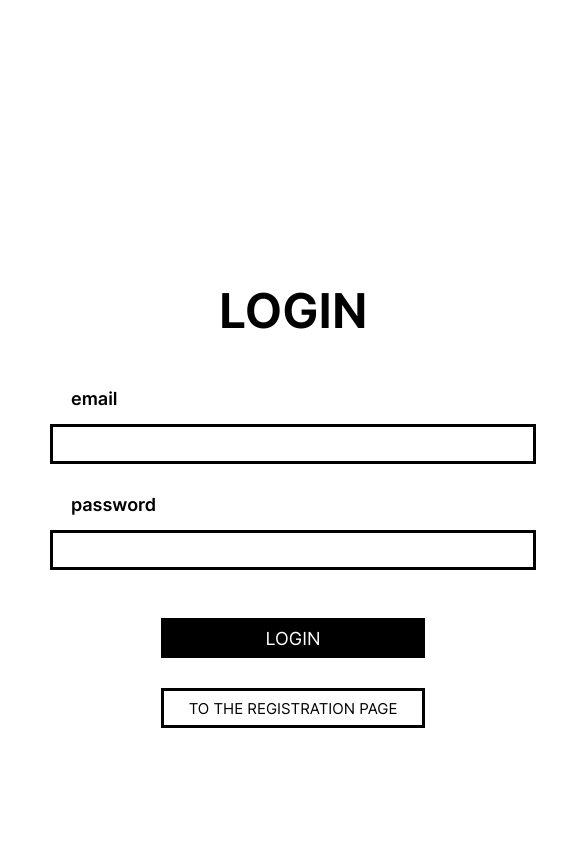
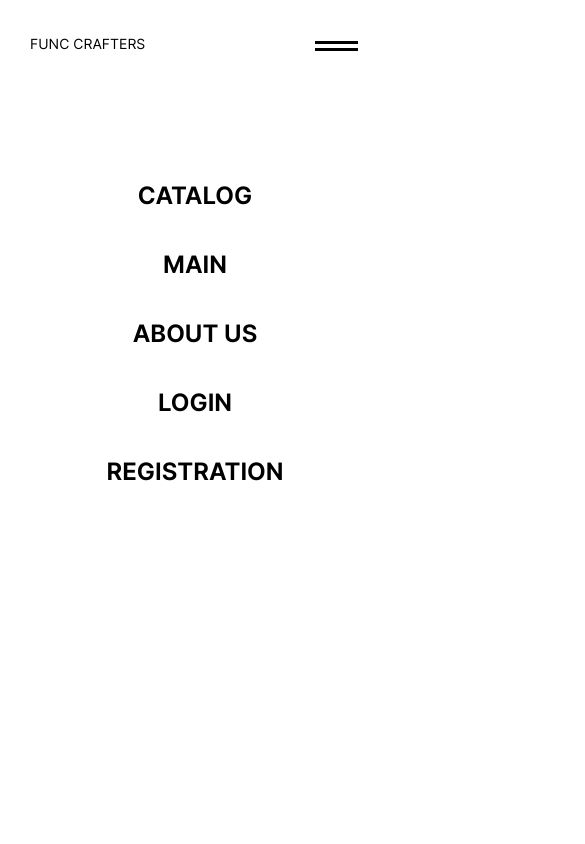
Before and after one commit to nuriver/ecommerce-app, a website built with webpack: page src/index.html in a window 390 px wide. Shown: the top 844 px of the page, 585 px wide, since content can reach past the window. Built offline with nearby package versions, Linux system fonts and the light colour scheme.

Commit message:
feat: add responsive and adaptive design

```diff
--- /dev/null
+++ b/src/app/components/header/createBurger.ts
@@ -0,0 +1,11 @@
+import createElement from '../../utilities/createElement';
+import toggleMenu from './toggleMenu';
+
+function createBurger(container: HTMLElement): void {
+  const burger = createElement('div', ['burger'], container);
+  createElement('div', ['burger-part'], burger);
+  createElement('div', ['burger-part'], burger);
+  burger.addEventListener('click', toggleMenu);
+}
+
+export default createBurger;
--- /dev/null
+++ b/src/app/components/header/createHeader.ts
@@ -0,0 +1,19 @@
+import createElement from '../../utilities/createElement';
+
+const headerLinks = [
+  { name: 'CATALOG', href: '#' },
+  { name: 'MAIN', href: '#' },
+  { name: 'ABOUT US', href: '#' },
+  { name: 'LOGIN', href: '#' },
+  { name: 'REGISTRATION', href: '#' },
+];
+
+function createHeader(container: HTMLElement): void {
+  const header = createElement('div', ['header'], container);
+  headerLinks.forEach((link) => {
+    const headerLink = createElement('a', ['header-link'], header, `${link.name}`);
+    headerLink.href = `${link.href}`;
+  });
+}
+
+export default createHeader;
--- /dev/null
+++ b/src/app/components/header/toggleMenu.ts
@@ -0,0 +1,23 @@
+function toggleMenu(event: Event): void {
+  const target = event.target as HTMLElement;
+  const burger = target.closest('.burger');
+  if (burger) {
+    const parent = burger.parentElement;
+    const menu = parent?.querySelector('.header') as HTMLElement;
+    const links = Array.from(menu.children);
+
+    const hideMenu = (): void => {
+      menu.style.display = 'none';
+    };
+
+    if (menu.style.display === 'none') {
+      menu.style.display = 'flex';
+      links.forEach((link) => link.addEventListener('click', hideMenu));
+    } else {
+      menu.style.display = 'none';
+      links.forEach((link) => link.removeEventListener('click', hideMenu));
+    }
+  }
+}
+
+export default toggleMenu;
--- a/src/app/components/loginPage/loginPage.ts
+++ b/src/app/components/loginPage/loginPage.ts
@@ -1,4 +1,6 @@
 import createElement from '../../utilities/createElement';
+import createHeader from '../header/createHeader';
+import createBurger from '../header/createBurger';
 
 const { body } = document;
 
@@ -8,7 +10,9 @@ export default loginWrapper;
 createElement('div', ['login-img-container'], loginWrapper);
 
 const loginContentContainer = createElement('div', ['login-content-container'], loginWrapper);
-createElement('div', ['login-header', 'header'], loginContentContainer);
+
+createHeader(loginContentContainer);
+createBurger(loginContentContainer);
 
 const loginFormWrapper = createElement('div', ['login-form-wrapper'], loginContentContainer);
 createElement('h1', ['login-heading'], loginFormWrapper, 'LOGIN');
--- a/src/app/types/types.ts
+++ b/src/app/types/types.ts
@@ -7,6 +7,7 @@ type ElementMap = {
   form: HTMLFormElement;
   label: HTMLLabelElement;
   p: HTMLParagraphElement;
+  a: HTMLAnchorElement;
 };
 
 export default ElementMap;
--- /dev/null
+++ b/src/styles/abstracts/_abstracts.scss
@@ -0,0 +1,19 @@
+@mixin header-tablets {
+  position: absolute;
+  height: 100%;
+  width: 100%;
+  flex-direction: column;
+  justify-content: center;
+  align-items: center;
+  gap: 40px;
+  background-color: white;
+}
+
+@mixin header-link-tablets {
+  font-size: 48px;
+  font-weight: 650;
+}
+
+@mixin header-link-mobile {
+  font-size: 24px !important;
+}
--- /dev/null
+++ b/src/styles/components/header/_header.scss
@@ -0,0 +1,29 @@
+.header {
+  width: fit-content;
+  height: 17px;
+  display: flex;
+  gap: 69px;
+  .header-link {
+    text-decoration: none;
+    color: black;
+    font-size: 14px;
+    white-space: nowrap;
+  }
+}
+
+.burger {
+  position: absolute;
+  top: 39px;
+  right: 32px;
+  width: 43px;
+  height: 14px;
+  display: none;
+  flex-direction: column;
+  justify-content: center;
+  gap: 4px;
+  .burger-part {
+    width: 100%;
+    height: 3px;
+    background-color: black;
+  }
+}
--- a/src/styles/components/loginPage/_loginPage.scss
+++ b/src/styles/components/loginPage/_loginPage.scss
@@ -7,10 +7,6 @@
     width: 643px;
     background-image: url('/src/assets/images/login_img.png');
     background-position: center;
-
-    /*  .login-img {
-      width: 643px;
-    }*/
   }
   .login-content-container {
     width: 797px;
@@ -19,8 +15,10 @@
     justify-content: space-between;
     align-items: center;
     padding: 50px;
+    .header {
+      margin: 0 auto;
+    }
     .login-form-wrapper {
-      height: 445px;
       width: 486px;
       .login-heading {
         margin: 0 auto;
@@ -61,4 +59,72 @@
       font-size: 14px;
     }
   }
+  @media screen and (min-width: 901px) {
+    .header {
+      display: flex !important;
+    }
+  }
+  @media screen and (max-width: 900px) {
+    .login-img-container {
+      display: none;
+    }
+    .login-content-container {
+      max-width: 100%;
+      position: relative;
+      justify-content: center !important;
+      .burger {
+        display: flex;
+      }
+      .header {
+        @include header-tablets;
+        .header-link {
+          @include header-link-tablets;
+        }
+      }
+      .team-name {
+        position: absolute;
+        top: 35px;
+        left: 30px;
+      }
+    }
+  }
+  @media screen and (max-width: 605px) {
+    .login-content-container {
+      padding: 20px !important;
+      justify-content: center;
+      .login-form-wrapper {
+        width: 400px !important;
+      }
+    }
+  }
+  @media screen and (max-width: 450px) {
+    height: 667px;
+    .login-content-container {
+      .header-link {
+        @include header-link-mobile;
+      }
+      .login-form-wrapper {
+        width: 300px !important;
+        .login-heading {
+          font-size: 24px;
+          width: 74px;
+          margin-bottom: 32px !important;
+        }
+        .button {
+          width: 241px;
+          font-size: 14px;
+          &-white {
+            font-size: 11px;
+          }
+        }
+        input {
+          margin-bottom: 20px !important;
+        }
+        label {
+          margin-bottom: 10px !important;
+          font-size: 13px !important;
+        }
+      }
+    }
+  }
 }
--- a/src/styles/style.scss
+++ b/src/styles/style.scss
@@ -1,3 +1,5 @@
 @import 'base/base';
+@import 'abstracts/abstracts';
+@import 'base/buttons';
 @import 'components/loginPage/loginPage';
-@import 'base/buttons';
+@import 'components/header/header';
```
Also changed, not shown: src/styles/style.css, 1 other file.
